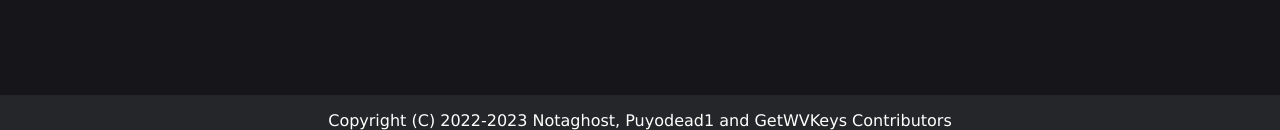
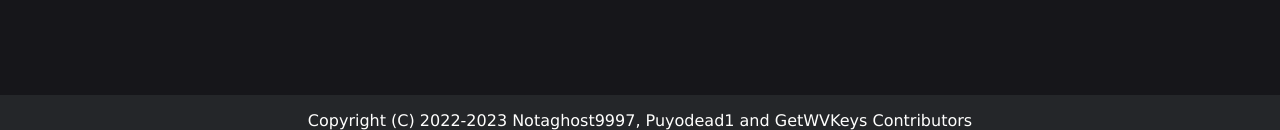
Before and after one commit to GetWVKeys/getwvkeys, a Flask app: page /login/callback in a window 1280 px wide. Shown: the part 635-765 px from the top of the page. Run offline with Flask 2, Linux system fonts and the light colour scheme; data that the repository does not hold is empty; parts of the project's set-up code (start-up, migrations or seed data) failed here and were passed over; some libraries are stand-ins or nearby versions.

Commit message:
Update footer.html
corrected username

```diff
--- a/getwvkeys/templates/partials/footer.html
+++ b/getwvkeys/templates/partials/footer.html
@@ -15,5 +15,5 @@
   along with this program.  If not, see <https://www.gnu.org/licenses/>.
  -->
 
-<p>Copyright (C) 2022-2023 Notaghost, Puyodead1 and GetWVKeys Contributors </p>
+<p>Copyright (C) 2022-2023 Notaghost9997, Puyodead1 and GetWVKeys Contributors </p>
 <p>Website version: {{ website_version }}</p>
```
